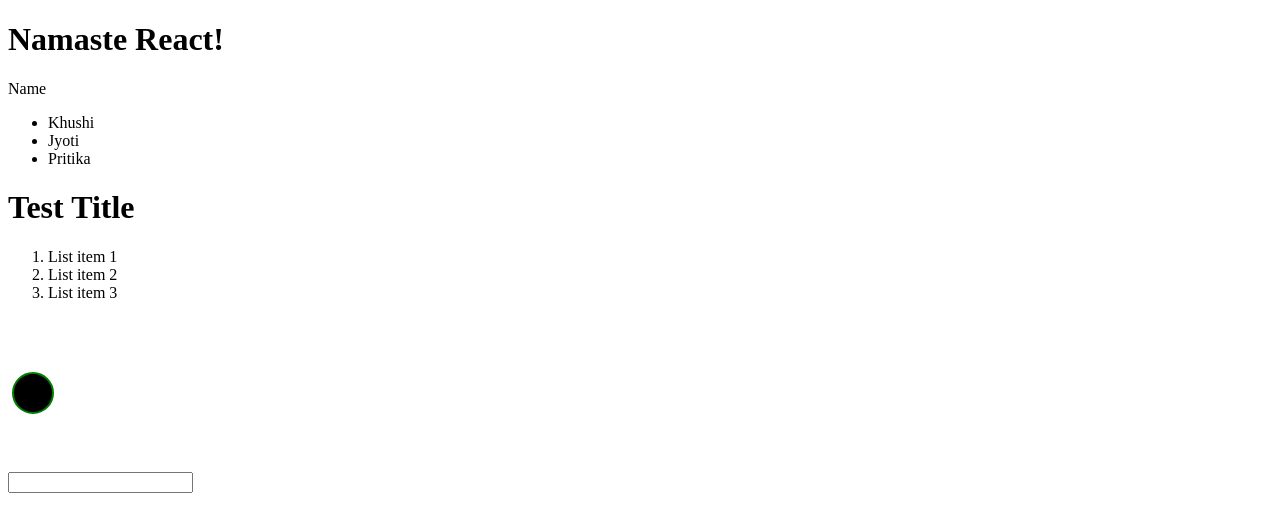
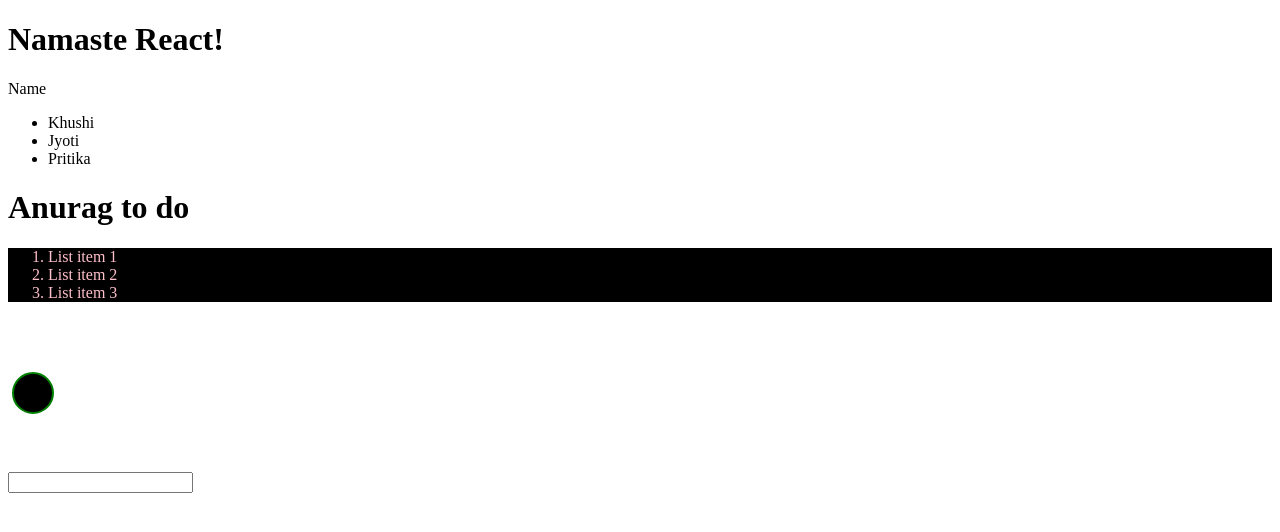
Before and after one commit to Technmad/reactjs, a React (Vite) app in the folder 01app/: page / in a window 1280 px wide. Shown: the top 532 px of the page. Built offline with nearby package versions, Linux system fonts and the light colour scheme.

Commit message:
added variables to function

```diff
--- a/01app/src/Items.jsx
+++ b/01app/src/Items.jsx
@@ -1,8 +1,16 @@
+const person = {
+  name: "Anurag",
+  theme: {
+    backgroundColor: "black",
+    color: "pink",
+  },
+};
+
 const Items = () => {
   return (
     <>
-      <h1>Test Title</h1>
-      <ol className="test-list">
+      <h1>{person.name} to do</h1>
+      <ol className="test-list" style={person.theme}>
         <li>List item 1</li>
         <li>List item 2</li>
         <li>List item 3</li>
```
